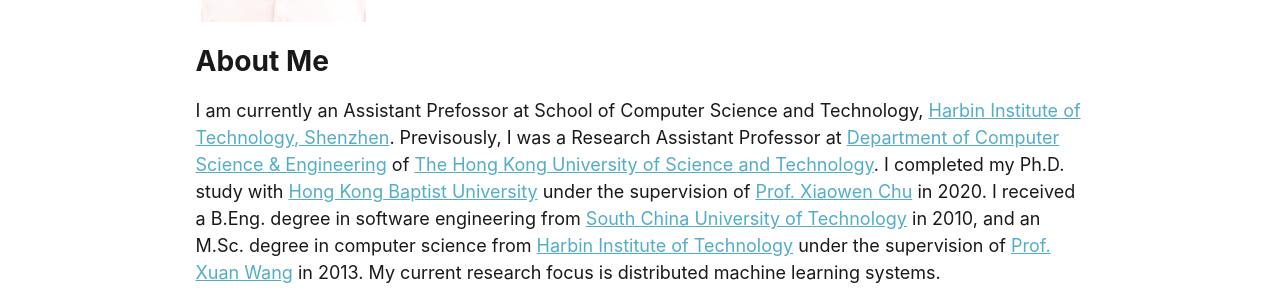
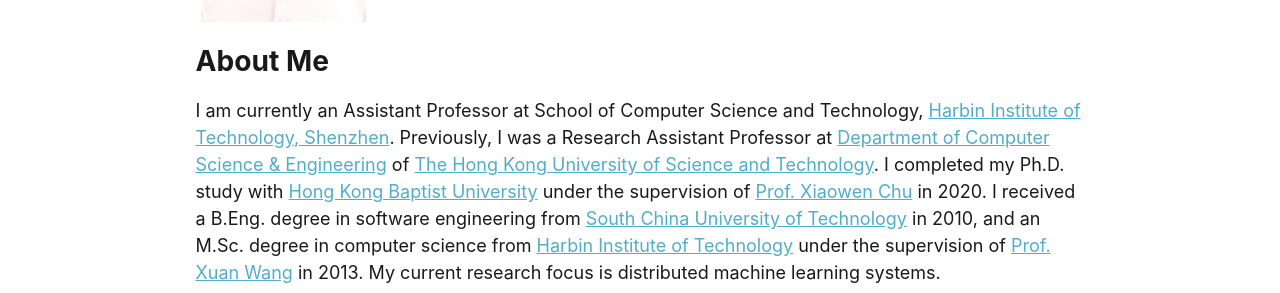
Before and after one commit to shaohuais/shaohuais.github.io, a Jekyll site: the page built from _pages/about.md, in a window 1280 px wide and 900 px high. Shown: the part 305-598 px from the top of the window. Built offline with Jekyll 4.4.1, drawn with Linux system fonts in a browser that asks for light colours.

Commit message:
revise typos

```diff
--- a/_pages/about.md
+++ b/_pages/about.md
@@ -11,7 +11,7 @@ redirect_from:
 
 About Me
 ======
-I am currently an Assistant Prefossor at School of Computer Science and Technology, [Harbin Institute of Technology, Shenzhen](https://www.hitsz.edu.cn/). Previsously, I was a Research Assistant Professor at [Department of Computer Science & Engineering](https://www.cse.ust.hk/) of [The Hong Kong University of Science and Technology](https://www.ust.hk). I completed my Ph.D. study with [Hong Kong Baptist University](https://www.hkbu.edu.hk) under the supervision of [Prof. Xiaowen Chu](http://www.comp.hkbu.edu.hk/~chxw/) in 2020. I received a B.Eng. degree in software engineering from [South China University of Technology](https://www.scut.edu.cn) in 2010, and an M.Sc. degree in computer science from [Harbin Institute of Technology](https://www.hitsz.edu.cn) under the supervision of [Prof. Xuan Wang](http://faculty.hitsz.edu.cn/wangxuan) in 2013. My current research focus is distributed machine learning systems.
+I am currently an Assistant Professor at School of Computer Science and Technology, [Harbin Institute of Technology, Shenzhen](https://www.hitsz.edu.cn/). Previously, I was a Research Assistant Professor at [Department of Computer Science & Engineering](https://www.cse.ust.hk/) of [The Hong Kong University of Science and Technology](https://www.ust.hk). I completed my Ph.D. study with [Hong Kong Baptist University](https://www.hkbu.edu.hk) under the supervision of [Prof. Xiaowen Chu](http://www.comp.hkbu.edu.hk/~chxw/) in 2020. I received a B.Eng. degree in software engineering from [South China University of Technology](https://www.scut.edu.cn) in 2010, and an M.Sc. degree in computer science from [Harbin Institute of Technology](https://www.hitsz.edu.cn) under the supervision of [Prof. Xuan Wang](http://faculty.hitsz.edu.cn/wangxuan) in 2013. My current research focus is distributed machine learning systems.
 
 News
 ======
```
